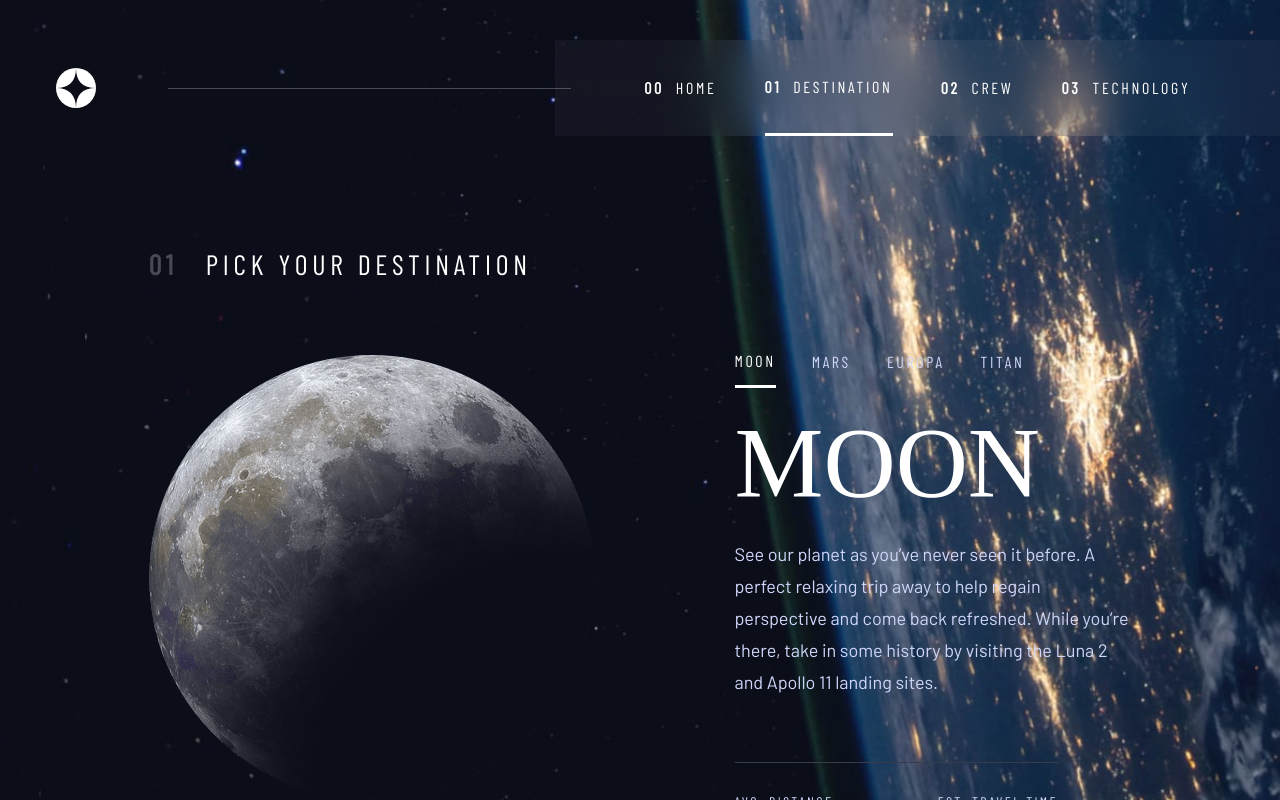
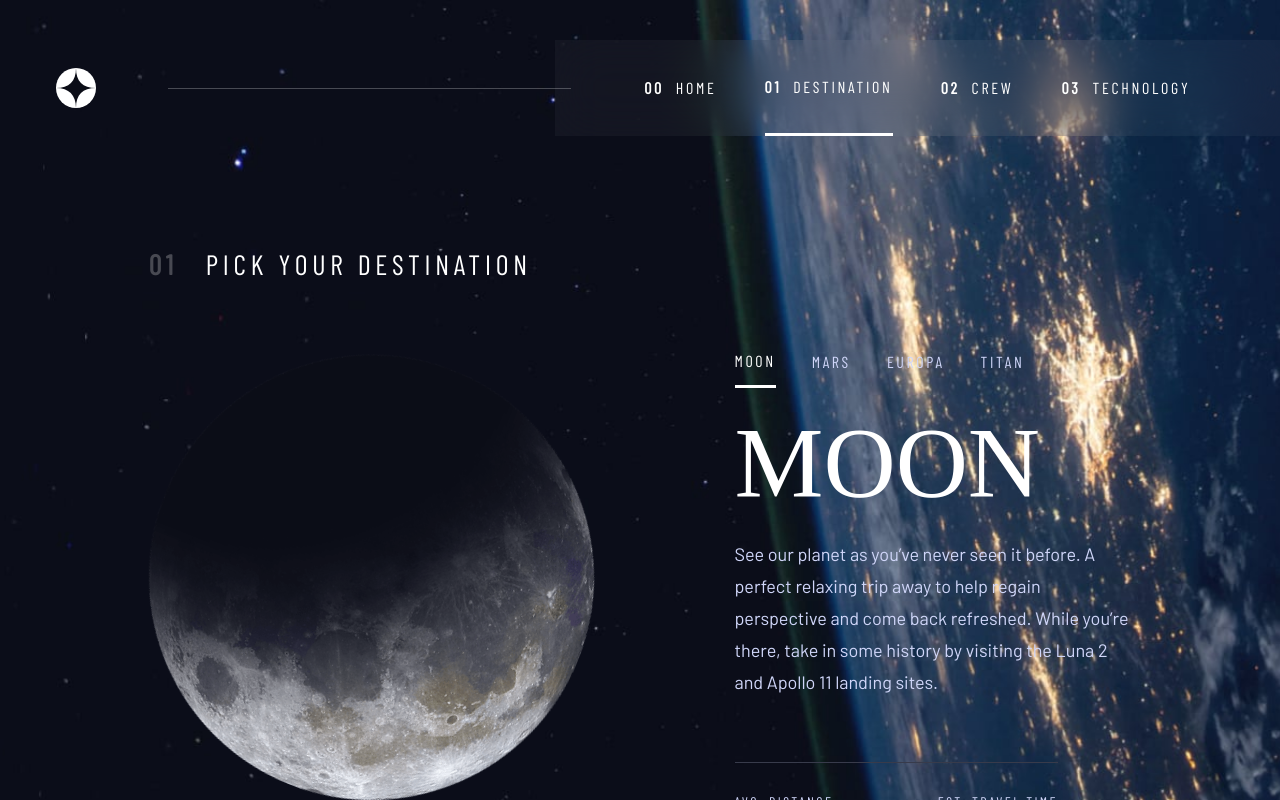
Before and after one commit to chakkasailesh/space-tourism-ui, a React (Create React App) app: page /destination in a window 1280 px wide. Shown: the top 800 px of the page. Built offline with nearby package versions, Linux system fonts and the light colour scheme; a web font is replaced by a local one.

Commit message:
made planets rotate, added hover effect for destinations

```diff
--- a/src/components/Destination.js
+++ b/src/components/Destination.js
@@ -3,7 +3,7 @@ import { moon, mars, europa, titan } from '../assets'
 
 const destinations = [
   {
-    id: '1',
+    id: 0,
     name: 'MOON',
     description:
       'See our planet as you’ve never seen it before. A perfect relaxing trip away to help regain perspective and come back refreshed. While you’re there, take in some history by visiting the Luna 2 and Apollo 11 landing sites.',
@@ -12,7 +12,7 @@ const destinations = [
     image: moon,
   },
   {
-    id: '2',
+    id: 1,
     name: 'MARS',
     description:
       'Don’t forget to pack your hiking boots. You’ll need them to tackle Olympus Mons, the tallest planetary mountain in our solar system. It’s two and a half times the size of Everest!',
@@ -21,7 +21,7 @@ const destinations = [
     image: mars,
   },
   {
-    id: '3',
+    id: 2,
     name: 'EUROPA',
     description:
       'The smallest of the four Galilean moons orbiting Jupiter, Europa is a winter lover’s dream. With an icy surface, it’s perfect for a bit of ice skating, curling, hockey, or simple relaxation in your snug wintery cabin.',
@@ -30,7 +30,7 @@ const destinations = [
     image: europa,
   },
   {
-    id: '4',
+    id: 3,
     name: 'TITAN',
     description:
       'The only moon known to have a dense atmosphere other than Earth, Titan is a home away from home (just a few hundred degrees colder!). As a bonus, you get striking views of the Rings of Saturn.',
@@ -54,34 +54,21 @@ const Destination = () => {
         <img
           src={destinations[index].image}
           alt={destinations[index].name}
-          className="size-[clamp(170px,39vw,445px)] mb-6 sm:mb-12"
+          className="size-[clamp(170px,39vw,445px)] mb-6 sm:mb-12 rotate"
         />
         <div className="lg:w-[31vw] flex flex-col items-center lg:items-start">
           <div className="flex text-light text-[0.875em] tracking-[2.36px] sm:text-[1em] sm:tracking-[2.6px] gap-7 sm:gap-9">
-            <button
-              onClick={() => setIndex(0)}
-              className={`pb-2 sm:pb-3 ${index === 0 && 'btn-active'}`}
-            >
-              MOON
-            </button>
-            <button
-              onClick={() => setIndex(1)}
-              className={`pb-2 sm:pb-3 ${index === 1 && 'btn-active'}`}
-            >
-              MARS
-            </button>
-            <button
-              onClick={() => setIndex(2)}
-              className={`pb-2 sm:pb-3 ${index === 2 && 'btn-active'}`}
-            >
-              EUROPA
-            </button>
-            <button
-              onClick={() => setIndex(3)}
-              className={`pb-2 sm:pb-3 ${index === 3 && 'btn-active'}`}
-            >
-              TITAN
-            </button>
+            {destinations.map(({ id, name }) => (
+              <button
+                key={name}
+                onClick={() => setIndex(id)}
+                className={`pb-2 sm:pb-3 ${
+                  index === id && 'btn-active'
+                } hover:border-b-white/50 hover:border-b-[3px]`}
+              >
+                {name}
+              </button>
+            ))}
           </div>
           <h1 className="font-signature text-[56px] sm:text-[80px] lg:text-[100px]">
             {destinations[index].name}
--- a/src/index.css
+++ b/src/index.css
@@ -45,6 +45,19 @@
     border-bottom: 3px solid white;
   }
 
+  .rotate {
+    animation: rotate 10s linear infinite;
+  }
+
+  @keyframes rotate {
+    from {
+      transform: rotate(0deg);
+    }
+    to {
+      transform: rotate(360deg);
+    }
+  }
+
   @media (max-width: 639px) {
     .navlist {
       position: fixed;
```
